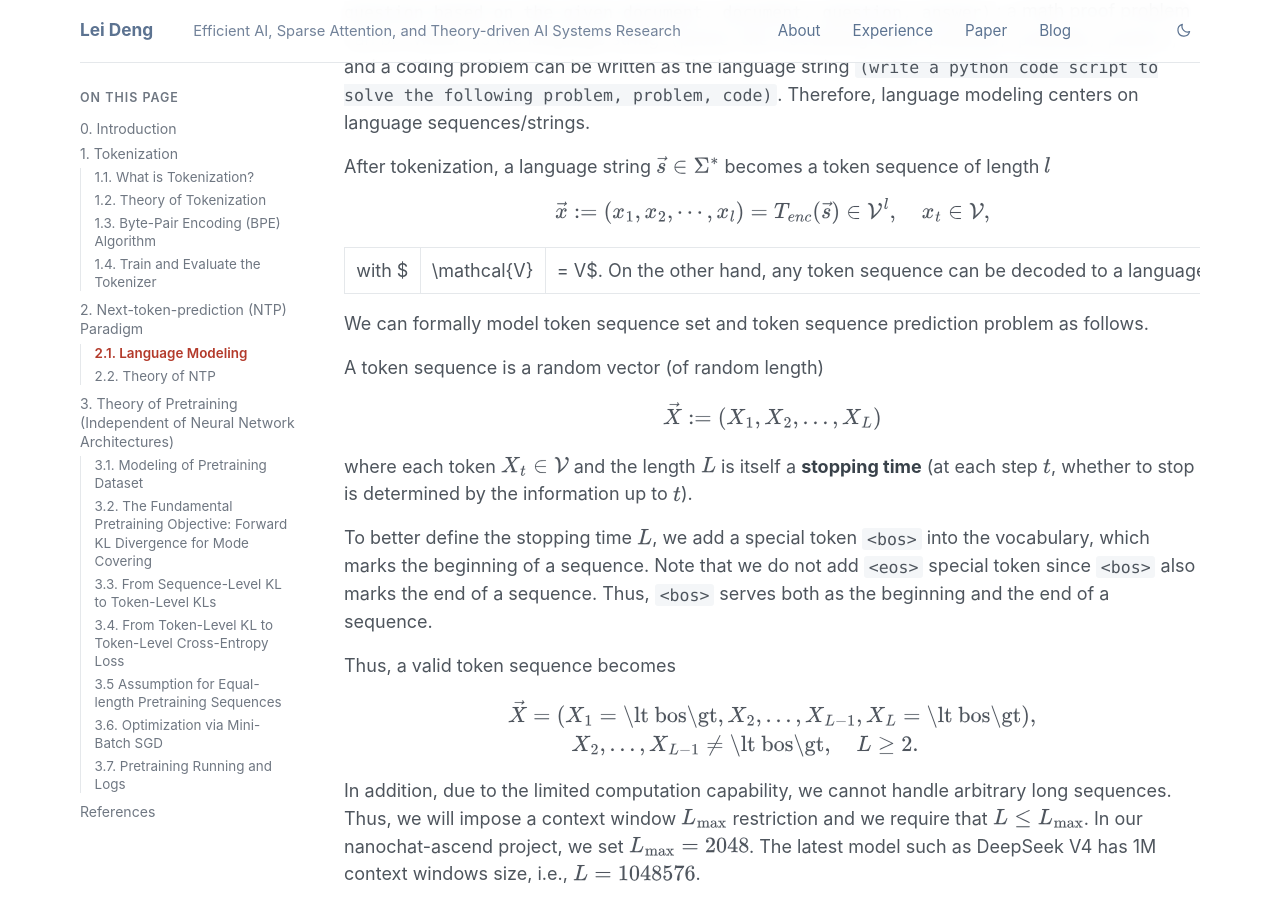
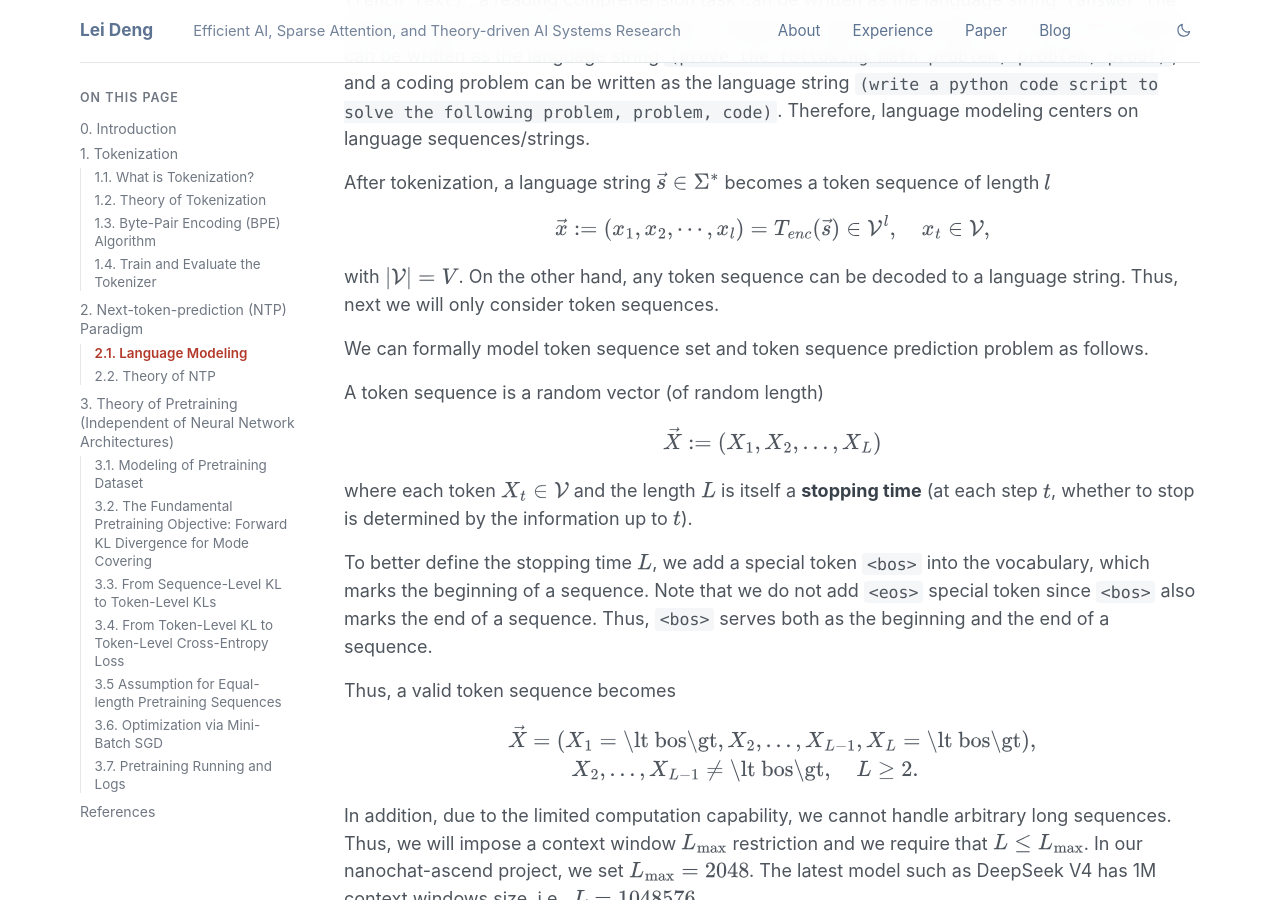
Before and after one commit to leideng/leideng.github.io, a Jekyll site: the page built from _posts/2026-06-02-nanochat-ascend-part1.md, in a window 1280 px wide and 900 px high, scrolled down 10459 px. Built offline with Jekyll 4.4.1, drawn with Linux system fonts in a browser that asks for light colours; some of the changed text lies outside the part shown.

Commit message:
fix(blog): avoid table parsing in cardinality math
Co-authored-by: Cursor <cursoragent@cursor.com>

```diff
--- a/_posts/2026-06-02-nanochat-ascend-part1.md
+++ b/_posts/2026-06-02-nanochat-ascend-part1.md
@@ -104,7 +104,7 @@ $$
 where $\Sigma^0 = \lbrace\varepsilon\rbrace$ contains only the empty string.
 
 
-We can formulate the tokenization problem as a **lossless compression** problem. Fix a finite vocabulary $\mathcal{V}$ with $|\mathcal{V}| = V$ (for example token IDs $\lbrace 0,1,\cdots,V-1 \rbrace$). A byte string $\vec{x} \in \Sigma^{\ast}$ is the raw text we must recover exactly.
+We can formulate the tokenization problem as a **lossless compression** problem. Fix a finite vocabulary $\mathcal{V}$ with $\lvert\mathcal{V}\rvert = V$ (for example token IDs $\lbrace 0,1,\cdots,V-1 \rbrace$). A byte string $\vec{x} \in \Sigma^{\ast}$ is the raw text we must recover exactly.
 
 We seek an **encoder** and a **decoder**
 
@@ -159,7 +159,7 @@ Note that the space often "belongs to" the next word, not the previous one, and
 is often represented by `Ġ`.
 2. **Counting.** Count adjacent token pairs $(u,v)$ in the corpus. Note that an `aaa` block contributes two `aa`, not one.
 3. **Merging.** Let $(u^\star, v^\star)$ be the most frequent pair (ties broken arbitrarily). Append the merge $\mu^{\star} = (u^\star, v^\star)$ as a new byte string to the **merge list** whose rank is the next rank of the existing merge list, namely, `merge_list[\mu^*]=len(merge_list)`. Replace every **non-overlapping, left-to-right** occurrence of $u^\star v^\star$ in the corpus with that new symbol. The new corpus will be used for iteration.
-4. **Termination.** Stop after $V - |\Sigma|$ merges (or when no pair has count $\ge 2$).
+4. **Termination.** Stop after $V - \lvert\Sigma\rvert$ merges (or when no pair has count $\ge 2$).
 
 The merge list is the serialized output of training: it records **in which order** pairs were fused, and it will be used during encoding! The vocabulary is $\Sigma$ plus the byte strings yielded by each merge, which is simply the set of all keys in the merge list.
 
@@ -495,7 +495,7 @@ $$
 \vec{x} := (x_1, x_2, \cdots, x_l) = T_{enc}(\vec{s}) \in \mathcal{V}^{l}, \quad x_t \in \mathcal{V},
 $$
 
-with $|\mathcal{V}| = V$. On the other hand, any token sequence can be decoded to a language string. Thus, next we will only consider token sequences.
+with $\lvert\mathcal{V}\rvert = V$. On the other hand, any token sequence can be decoded to a language string. Thus, next we will only consider token sequences.
 
 
 We can formally model token sequence set and token sequence prediction problem as follows.
```
